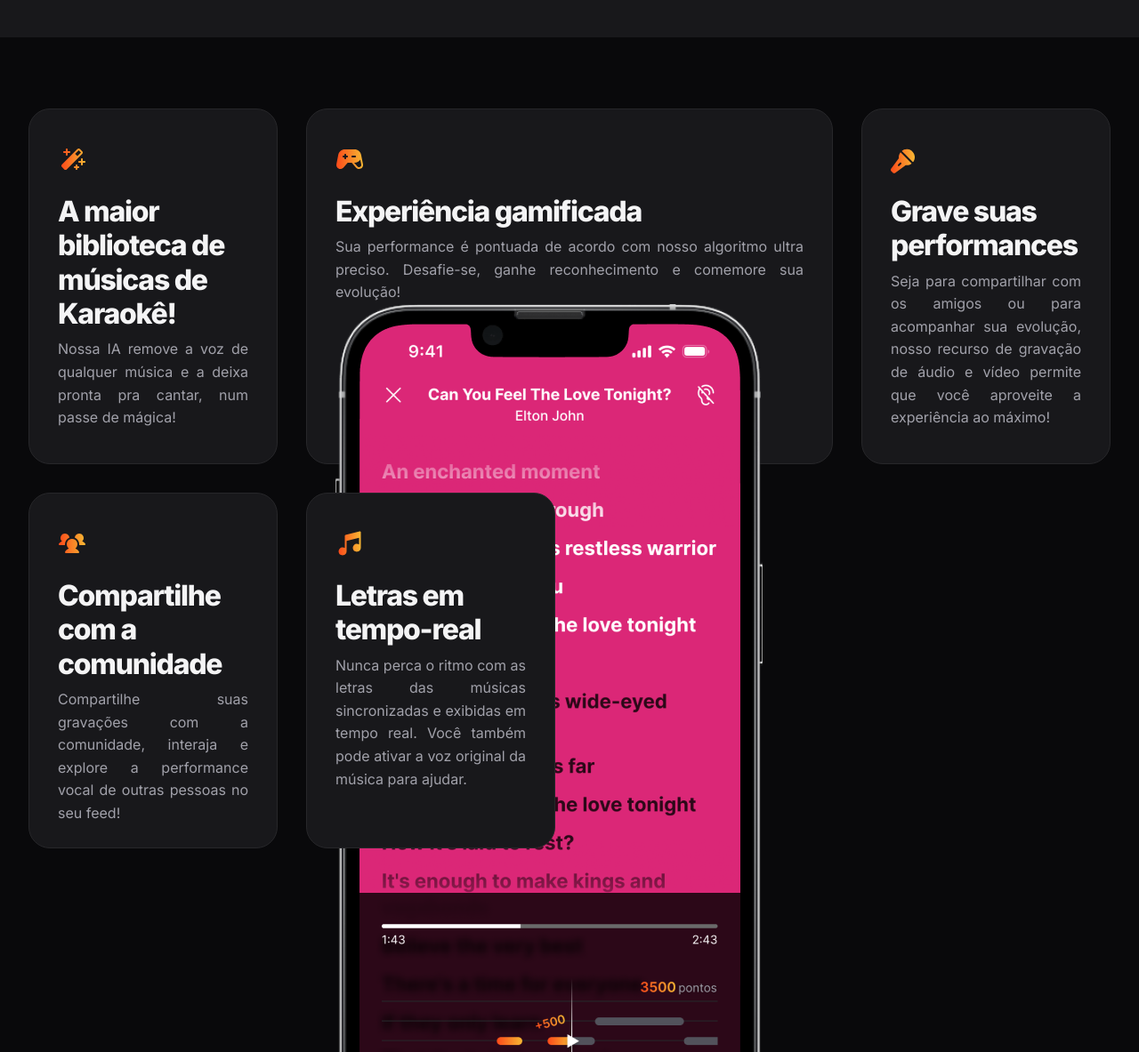
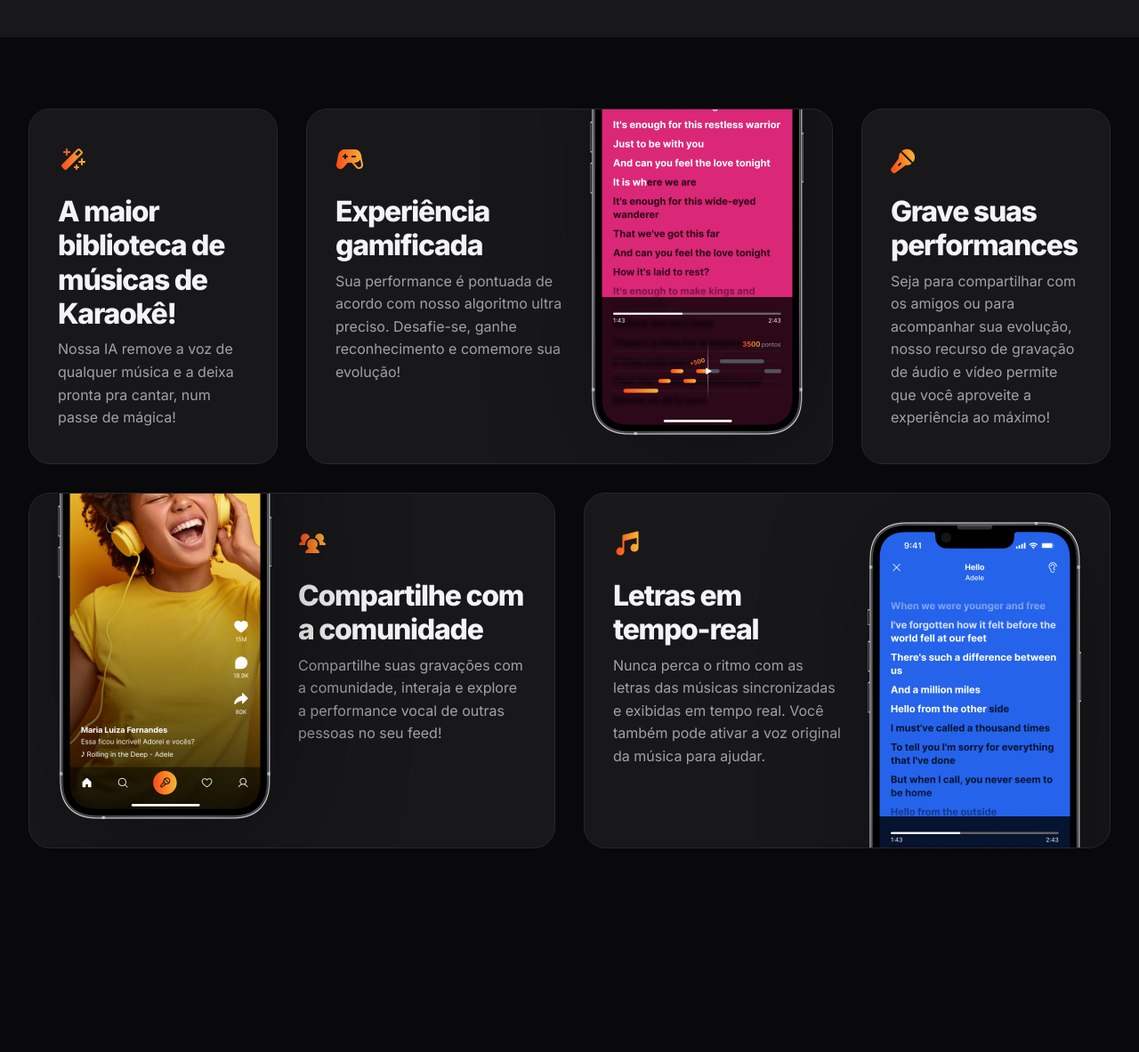
Before and after one commit to neto683/projeto-zingem, a plain HTML site: page index.html in a window 1280 px wide. Shown: the part 1617-2800 px from the top of the page at 89% size. After the commit the page ends 2651 px from the top, so only its background shows below. Drawn offline with Linux system fonts and the light colour scheme.

Commit message:
section features

```diff
--- a/index.html
+++ b/index.html
@@ -81,15 +81,21 @@
       </div>
 
       <div class="card py-lg px-lg">
+        <div>
           <img src="assets/icons/UsersThree.svg" alt="">
           <h3>Compartilhe com a comunidade</h3>
           <p>Compartilhe suas gravações com a comunidade, interaja e explore a performance vocal de outras pessoas no seu feed! </p>
         </div>
+        <img class="desktop-only" src="assets/Tela 1.png" alt="">
+      </div>
 
       <div class="card py-lg px-lg">
+        <div>
           <img src="assets/icons/MusicNotes.svg" alt="">
           <h3>Letras em tempo-real</h3>
           <p>Nunca perca o ritmo com as letras das músicas sincronizadas e exibidas em tempo real. Você também pode ativar a voz original da música para ajudar.</p>
+        </div>
+          <img class="desktop-only" src="assets/Tela 3.png" alt="">
       </div>
 
     </div>
--- a/style/features.css
+++ b/style/features.css
@@ -3,10 +3,61 @@
   grid-template-rows: 25rem 25rem;
   gap: 2rem;
   }
+ & .card{
+  position: relative;
+  overflow: hidden;
+
+  & img.desktop-only{
+    position: absolute;
+    max-width: 15rem;
+    filter:drop-shadow(1rem 1rem 4rem rgb(0 0 0 / 0.35)) ;
+
+  }
+ }
   & .card:nth-child(1){
     grid-column: 1/2;
   }
   & .card:nth-child(2){
     grid-column: 2/4;
+
+  & > div{
+    max-width: 16rem;
   }
+
+  & .desktop-only{
+    bottom: 2rem;
+    right: 2rem;
+  }
+  }
+  & .card:nth-child(3){
+    grid-column: 4/5;
+  }
+
+  & .card:nth-child(4){
+    grid-column: 1/3;
+    grid-row: 2/3;
+  & > div{
+    max-width:16rem;
+    margin-left: auto;
+  }
+
+  & .desktop-only{
+    bottom: 2rem;
+    left: 2rem;
+  }
+  }
+
+  & .card:nth-child(5){
+    grid-column: 3/5;
+    grid-row: 2/3;
+  & > div{
+    max-width:16rem;
+    }
+
+  & .desktop-only{
+    top: 2rem;
+    right: 2rem;
+  }
+  }
+
 }
--- a/style/sections.css
+++ b/style/sections.css
@@ -20,7 +20,7 @@ section{
   & p{
     margin-top: .5rem;
     color: var(--text-color-secondary);
-   text-align: justify;
+
   }
 }
 
```
Lines whose indentation alone changed are shown as unchanged.
